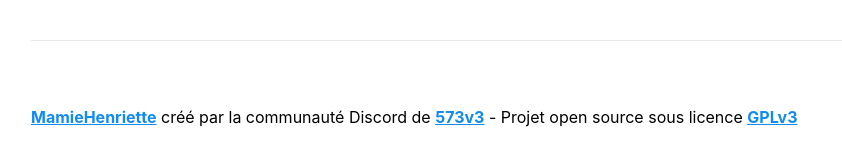
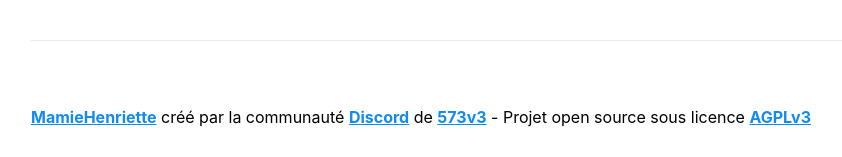
Before and after one commit to skylanix/MamieHenriette, a Flask app: page /humeurs in a window 1280 px wide. Shown: the part 715-872 px from the top of the page, without its empty margins (69-911 px from the left). Run offline with Flask 3, Linux system fonts and the light colour scheme; parts of the project's set-up code (start-up, migrations or seed data) failed here and were passed over.

Commit message:
Modification du code et Readme pour ajouter license

```diff
--- a/webapp/templates/template.html
+++ b/webapp/templates/template.html
@@ -31,7 +31,7 @@
 	</main>
 	<footer>
 		<hr>
-		<p><a href="https://github.com/skylanix/MamieHenriette" target="_blank">MamieHenriette</a> créé par la communauté Discord de <a href="https://www.youtube.com/@513v3" target="_blank">573v3</a> - Projet open source sous licence <a href="https://choosealicense.com/licenses/gpl-3.0/" target="_blank">GPLv3</a></p>
+		<p><a href="https://github.com/skylanix/MamieHenriette" target="_blank">MamieHenriette</a> créé par la communauté <a href="https://discord.com/invite/UwAPqMJnx3" target="_blank">Discord</a> de <a href="https://www.youtube.com/@513v3" target="_blank">573v3</a> - Projet open source sous licence <a href="https://www.gnu.org/licenses/agpl-3.0.html" target="_blank">AGPLv3</a></p>
 	</footer>
 </body>
 
```
Also changed, not shown: README.md.
